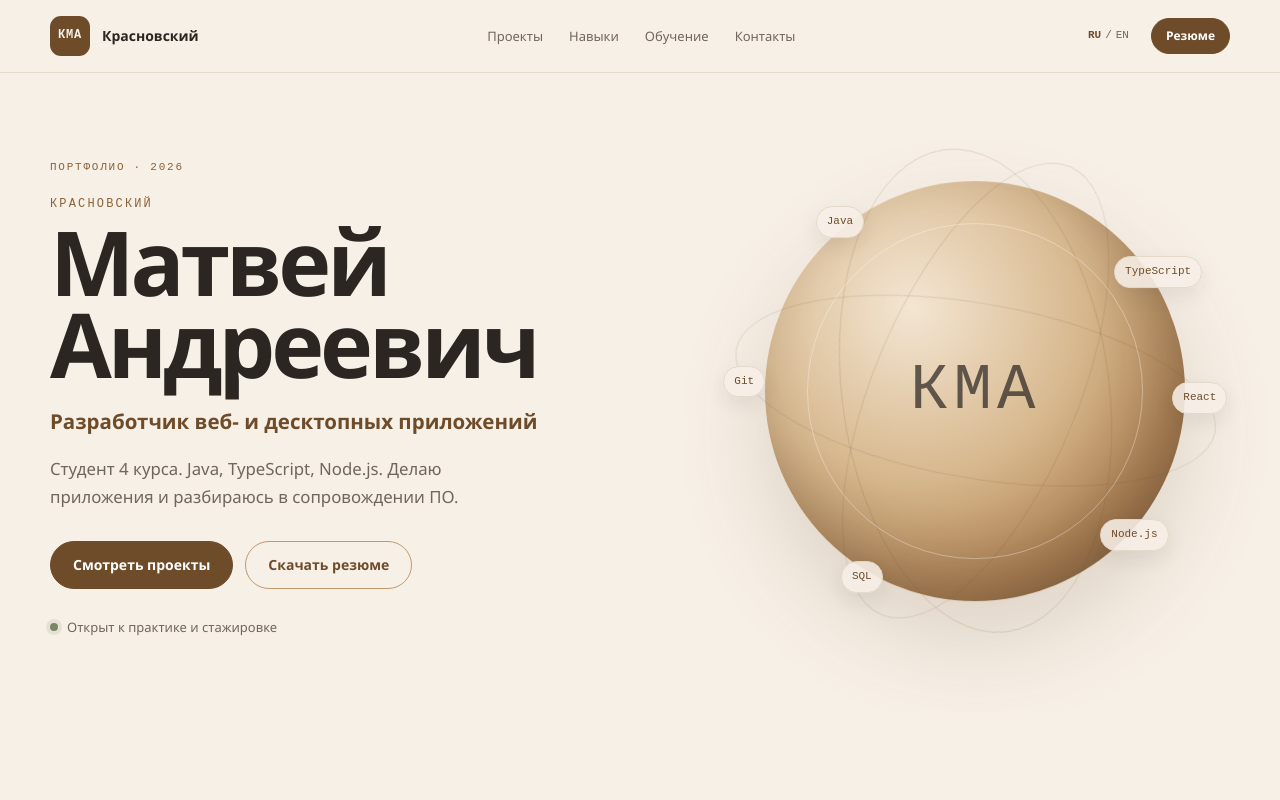
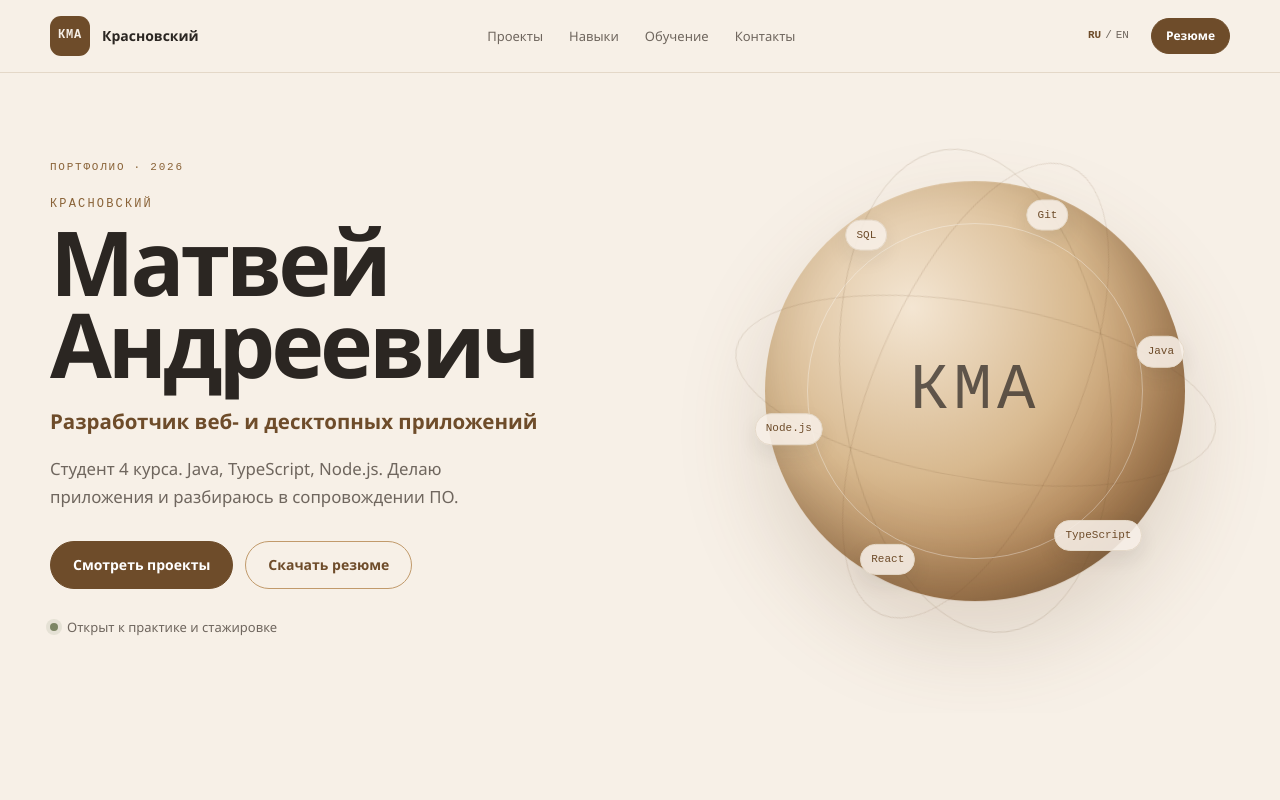
Before and after one commit to pltdeveloper393/PortfolioKMA, a React (Vite) app: page / in a window 1280 px wide. Shown: the top 800 px of the page. Built offline with nearby package versions, Linux system fonts and the light colour scheme.

Commit message:
feat(hero): теги следуют за орбитами
- теги движутся по орбитам с сохранением горизонтали
- движение ограничено видимой стороной сферы
- на мобильных теги скрыты

```diff
--- a/src/styles/global.css
+++ b/src/styles/global.css
@@ -413,8 +413,18 @@ svg {
   }
 }
 
+@property --tag-angle {
+  syntax: '<angle>';
+  initial-value: 0deg;
+  inherits: false;
+}
+
 .orb__tag {
+  --radius: 190px;
+  --tag-angle: var(--base-angle);
   position: absolute;
+  top: 50%;
+  left: 50%;
   z-index: 2;
   padding: 6px 10px;
   border: 1px solid var(--line);
@@ -424,36 +434,57 @@ svg {
   color: var(--tan-deep);
   font-family: var(--font-mono);
   font-size: 11px;
+  white-space: nowrap;
+  transform:
+    translate(-50%, -50%)
+    rotate(var(--tag-angle))
+    translateX(var(--radius))
+    rotate(calc(-1 * var(--tag-angle)));
+  animation: tag-orbit 18s ease-in-out infinite alternate;
 }
 
 .orb__tag--1 {
-  top: 6%;
-  left: 12%;
+  --base-angle: 0deg;
+  animation-duration: 18s;
 }
 
 .orb__tag--2 {
-  top: 18%;
-  right: -4%;
+  --base-angle: 60deg;
+  animation-duration: 22s;
+  animation-delay: -4s;
 }
 
 .orb__tag--3 {
-  top: 48%;
-  right: -10%;
+  --base-angle: 120deg;
+  animation-duration: 16s;
+  animation-delay: -7s;
 }
 
 .orb__tag--4 {
-  right: 4%;
-  bottom: 12%;
+  --base-angle: 180deg;
+  animation-duration: 20s;
+  animation-delay: -2s;
 }
 
 .orb__tag--5 {
-  bottom: 2%;
-  left: 18%;
+  --base-angle: 240deg;
+  animation-duration: 24s;
+  animation-delay: -9s;
 }
 
 .orb__tag--6 {
-  top: 44%;
-  left: -10%;
+  --base-angle: 300deg;
+  animation-duration: 17s;
+  animation-delay: -5s;
+}
+
+@keyframes tag-orbit {
+  from {
+    --tag-angle: calc(var(--base-angle) - 12deg);
+  }
+  to {
+    --tag-angle: calc(var(--base-angle) + 12deg);
+  }
 }
 
 @keyframes orb-float {
@@ -1152,6 +1183,10 @@ svg {
     min-height: 340px;
   }
 
+  .orb__tag {
+    --radius: 135px;
+  }
+
   .about__grid {
     grid-template-columns: 1fr;
     gap: 32px;
```
